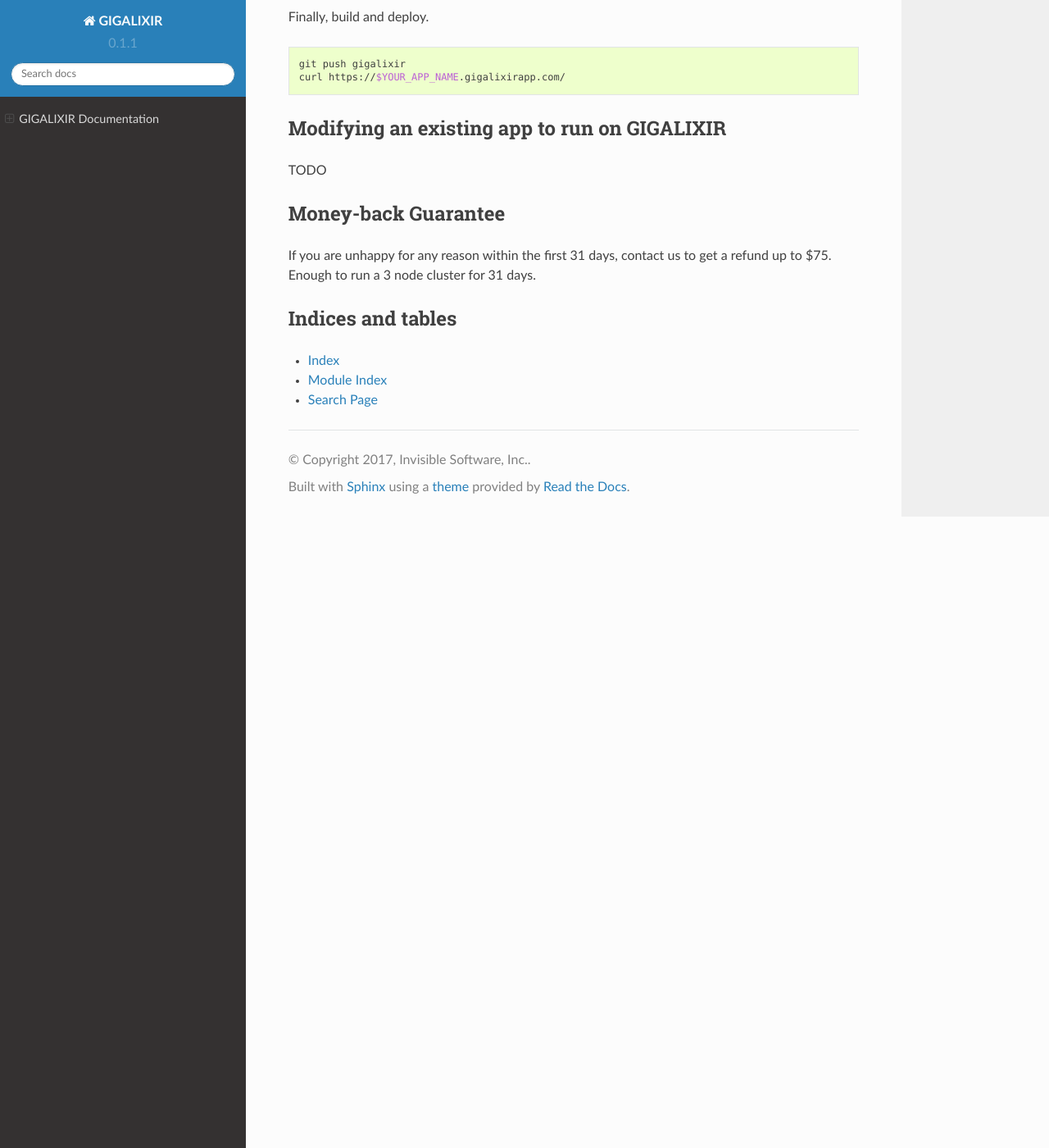
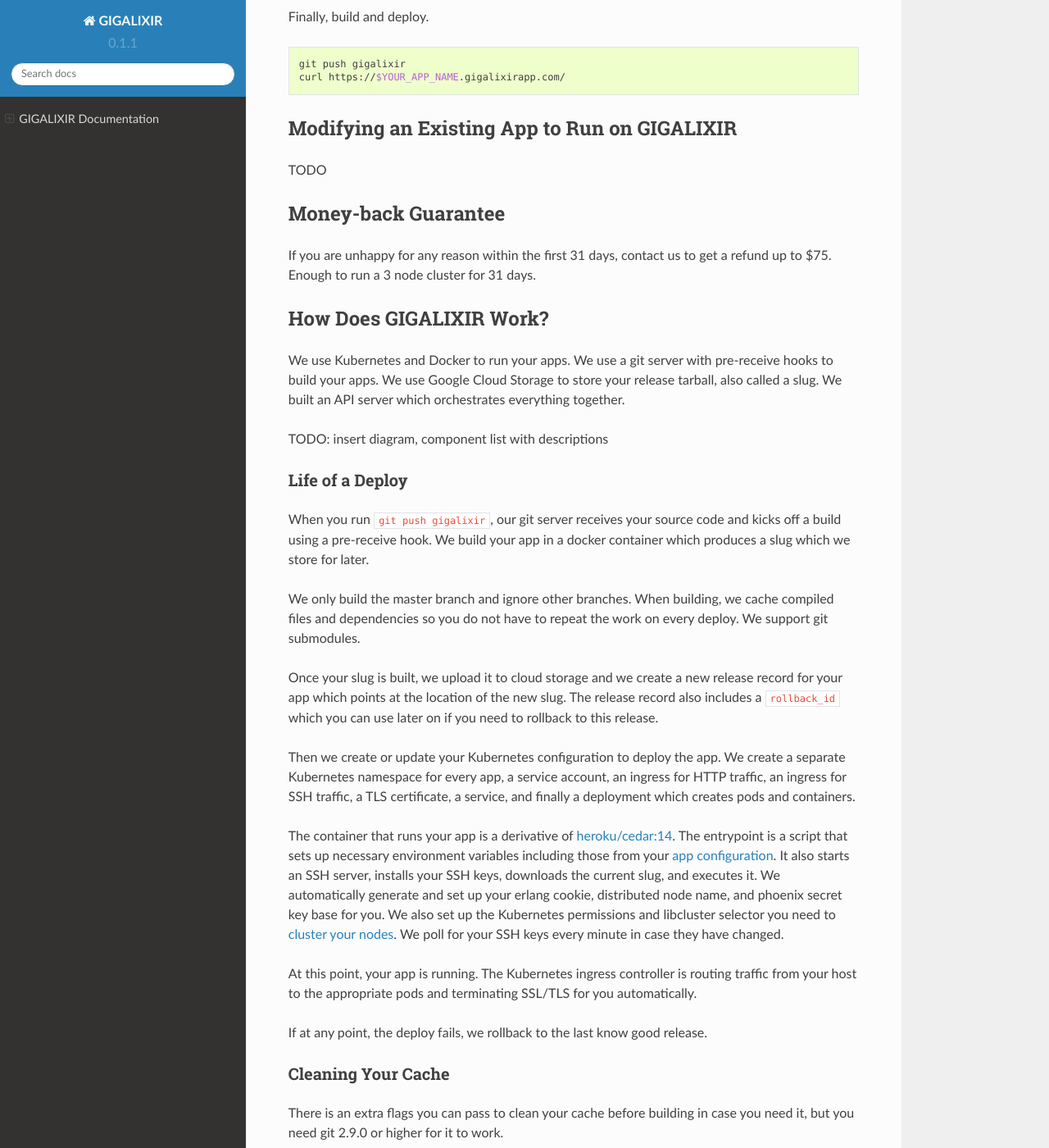
Before and after one commit to gigalixir/gigalixir-cli, a Sphinx documentation site: the page built from docs/source/index.rst, in a window 1280 px wide and 1400 px high, scrolled down 1340 px. Shown: the whole window at 82% size. Built offline with Sphinx 7.4.7 and the Read the Docs theme 2.0.0, drawn with Linux system fonts in a browser that asks for light colours; some of the changed text lies outside the part shown.

Commit message:
some info on how gigalixir works.

```diff
--- a/docs/source/index.rst
+++ b/docs/source/index.rst
@@ -24,7 +24,7 @@ Prequisites
 
 You should make sure you have :bash:`pip` installed. For help, take a look at the `pip documentation`_.
 
-Install gigalixir-cli
+Install the Command-Line Interface
 ---------------------
 
 Next install, the command-line interface. GIGALIXIR currently does not have a web interface. We want the command-line to be a first-class citizen so that you can build scripts and tools easily.
@@ -33,7 +33,7 @@ Next install, the command-line interface. GIGALIXIR currently does not have a we
 
     pip install gigalixir
 
-Create an account
+Create an Account
 -----------------
 
 Create an account using the following command. It will prompt you for your email address and password. You will have to confirm your email before continuing. It will also prompt you for credit card information. GIGALIXIR currently does not offer a free trial, but we do offer a `money back guarantee`_. Please don't hesitate to use it.
@@ -42,7 +42,7 @@ Create an account using the following command. It will prompt you for your email
 
     gigalixir create user
 
-Log in
+Log In
 ------
 
 Next, log in. This will grant you an api key which expires in 365 days. It will also optionally modify your ~/.netrc file so that all future commands are authenticated.
@@ -51,7 +51,7 @@ Next, log in. This will grant you an api key which expires in 365 days. It will
 
     gigalixir login
 
-Prepare your app
+Prepare Your App
 ----------------
 
 There are a few steps involved to `make your app work on GIGALIXIR`_, but if you are starting a project from scratch, we recommend you clone the :bash:`gigalixir-getting-started` repo.
@@ -60,7 +60,7 @@ There are a few steps involved to `make your app work on GIGALIXIR`_, but if you
 
     git clone https://github.com/gigalixir/gigalixir-getting-started.git
 
-You also need to let GIGALIXIR know about your app and set up your git remote.
+You also need to create a GIGALIXIR app receord and set up your git remote.
 
 .. code-block:: bash
 
@@ -79,7 +79,7 @@ Finally, build and deploy.
 
 .. _`make your app work on GIGALIXIR`:
 
-Modifying an existing app to run on GIGALIXIR
+Modifying an Existing App to Run on GIGALIXIR
 =============================================
 
 TODO
@@ -91,7 +91,69 @@ Money-back Guarantee
 
 If you are unhappy for any reason within the first 31 days, contact us to get a refund up to $75. Enough to run a 3 node cluster for 31 days.
 
-Indices and tables
+How Does GIGALIXIR Work?
+========================
+
+We use Kubernetes and Docker to run your apps. We use a git server with pre-receive hooks to build your apps. We use Google Cloud Storage to store your release tarball, also called a slug. We built an API server which orchestrates everything together.
+
+TODO: insert diagram, component list with descriptions
+
+Life of a Deploy
+----------------
+
+When you run :bash:`git push gigalixir`, our git server receives your source code and kicks off a build using a pre-receive hook. We build your app in a docker container which produces a slug which we store for later.
+
+We only build the master branch and ignore other branches. When building, we cache compiled files and dependencies so you do not have to repeat the work on every deploy. We support git submodules.
+
+Once your slug is built, we upload it to cloud storage and we create a new release record for your app which points at the location of the new slug. The release record also includes a :bash:`rollback_id` which you can use later on if you need to rollback to this release.
+
+Then we create or update your Kubernetes configuration to deploy the app. We create a separate Kubernetes namespace for every app, a service account, an ingress for HTTP traffic, an ingress for SSH traffic, a TLS certificate, a service, and finally a deployment which creates pods and containers.
+
+The container that runs your app is a derivative of `heroku/cedar:14`_. The entrypoint is a script that sets up necessary environment variables including those from your `app configuration`_. It also starts an SSH server, installs your SSH keys, downloads the current slug, and executes it. We automatically generate and set up your erlang cookie, distributed node name, and phoenix secret key base for you. We also set up the Kubernetes permissions and libcluster selector you need to `cluster your nodes`_. We poll for your SSH keys every minute in case they have changed.
+
+At this point, your app is running. The Kubernetes ingress controller is routing traffic from your host to the appropriate pods and terminating SSL/TLS for you automatically.
+
+
+If at any point, the deploy fails, we rollback to the last know good release.
+
+Cleaning Your Cache
+-------------------
+
+There is an extra flags you can pass to clean your cache before building in case you need it, but you need git 2.9.0 or higher for it to work.
+
+.. code-block:: bash
+
+    git -c http.extraheader="GIGALIXIR-CLEAN: true" push gigalixir
+
+
+Life of a Hot Upgrade
+---------------------
+
+There is an extra flag you can pass to deploy by hot upgrade instead of a restart. You have to make sure you bump your app version in your :bash:`mix.exs`. Distillery autogenerates your appup file, but you can supply a custom appup file if you need it. For more information, look at the `Distillery appup documentation`_.
+
+.. code-block:: bash
+
+    git -c http.extraheader="GIGALIXIR-HOT: true" push gigalixir
+
+A hot upgrade follows the same steps as a regular deploy, except for a few differences. In order for distillery to build an upgrade, it needs access to your old app so we download it and make it available in the docker build container.
+
+Once the slug is generated and uploaded, we execute an upgrade script on each run container instead of restarting. The upgrade script downloads the new slug, and calls `Distillery's upgrade command`_. Your app should now be upgraded in place without any downtime, dropped connections, or loss of in-memory state.
+
+.. _`cluster your nodes`:
+
+Clustering Nodes
+================
+
+TODO
+
+.. _`app configuration`:
+
+App Configuration/Enviroment Variables
+======================================
+
+TODO
+
+Indices and Tables
 ==================
 
 * :ref:`genindex`
@@ -99,3 +161,6 @@ Indices and tables
 * :ref:`search`
 
 .. _`pip documentation`: https://packaging.python.org/installing/
+.. _`Distillery appup documentation`: https://hexdocs.pm/distillery/upgrades-and-downgrades.html#appups
+.. _`Distillery's upgrade command`: https://hexdocs.pm/distillery/walkthrough.html#deploying-an-upgrade
+.. _`heroku/cedar:14`: https://hub.docker.com/r/heroku/cedar/
```
Also changed, not shown: 1 other file.
